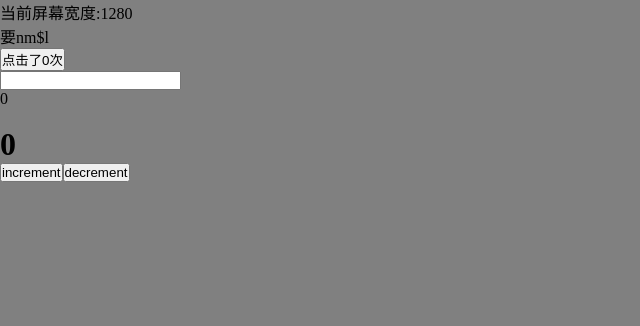
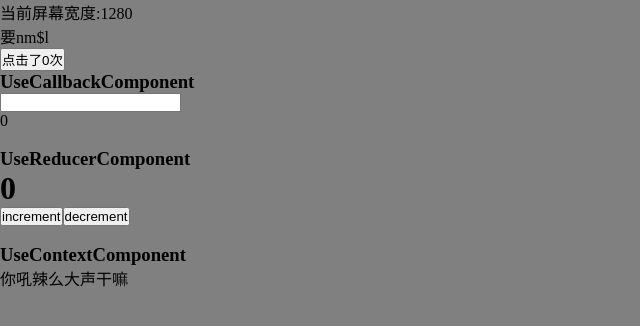
Before and after one commit to work-ladder/single-entry-react-template, a React app: page / in a window 1280 px wide. Shown: the top 326 px of the page, without its empty margins (0-640 px from the left). Built offline with nearby package versions, Linux system fonts and the light colour scheme.

Commit message:
useContext

```diff
--- a/src/Home.jsx
+++ b/src/Home.jsx
@@ -2,6 +2,8 @@ import React, { useState, useRef } from 'react';
 import width from './useWindowWidth';
 import UseCallbackComponent from './component/useCallback';
 import UseReducerComponent from './component/useReducer';
+import UseContextComponent from './component/UseContext';
+
 // let countTemp = 0;
 export default function Home() {
   const [count, setCount] = useState(0);
@@ -32,10 +34,16 @@ export default function Home() {
       </button>
 
       <br />
+      <h3>UseCallbackComponent</h3>
       <UseCallbackComponent />
 
       <br />
+      <h3>UseReducerComponent</h3>
       <UseReducerComponent />
+
+      <br />
+      <h3>UseContextComponent</h3>
+      <UseContextComponent />
     </div>
   );
 }
--- /dev/null
+++ b/src/component/useContext.jsx
@@ -0,0 +1,16 @@
+import React, { useContext, createContext } from "react"
+
+const Context = createContext(null)
+
+function Child() {
+  const context = useContext(Context)
+  return <div>{context.title}</div>
+}
+
+export default function useContentComponent() {
+  return (
+    <Context.Provider value={{ title: '你吼辣么大声干嘛' }}>
+      <Child />
+    </Context.Provider>
+  )
+}
```
